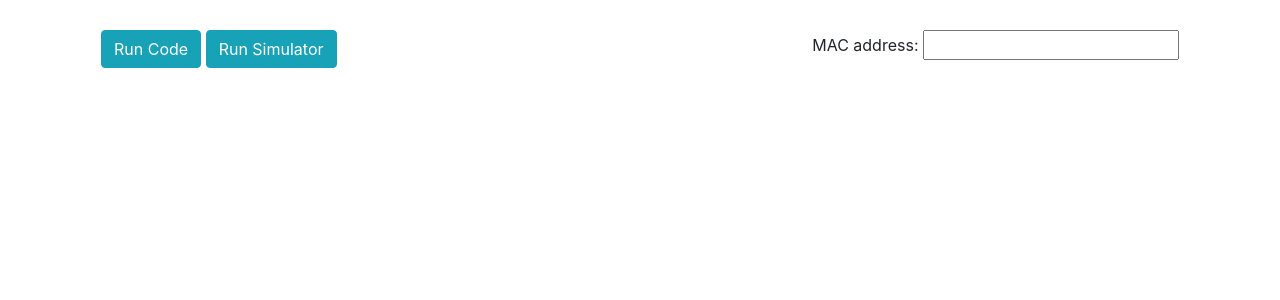
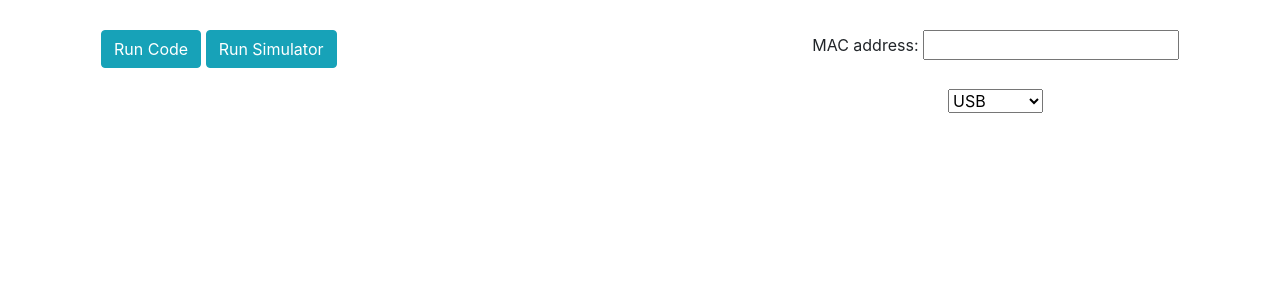
Before and after one commit to MihneaBoca/Remote-Robot-Tutor, a Django app: page / in a window 1280 px wide. Shown: the part 386-686 px from the top of the page. Run offline with Django 3.2, Linux system fonts and the light colour scheme; some libraries are stand-ins or nearby versions.

Commit message:
Added dropdown for connection type

```diff
--- a/templates/index.html
+++ b/templates/index.html
@@ -40,6 +40,14 @@
             <div style="float: right">
                 <label>MAC address: </label>
                 <input id="mac_address">
+                <br /> <br />
+                <div style="align-items: center" align="center">
+                    <select id="connection_type">
+                        <option value="usb">USB</option>
+                        <option value="bluetooth">Bluetooth</option>
+                        <option value="wifi">WIFI</option>
+                    </select>
+                </div>
                 </div>
             </div>
         </div>
```
